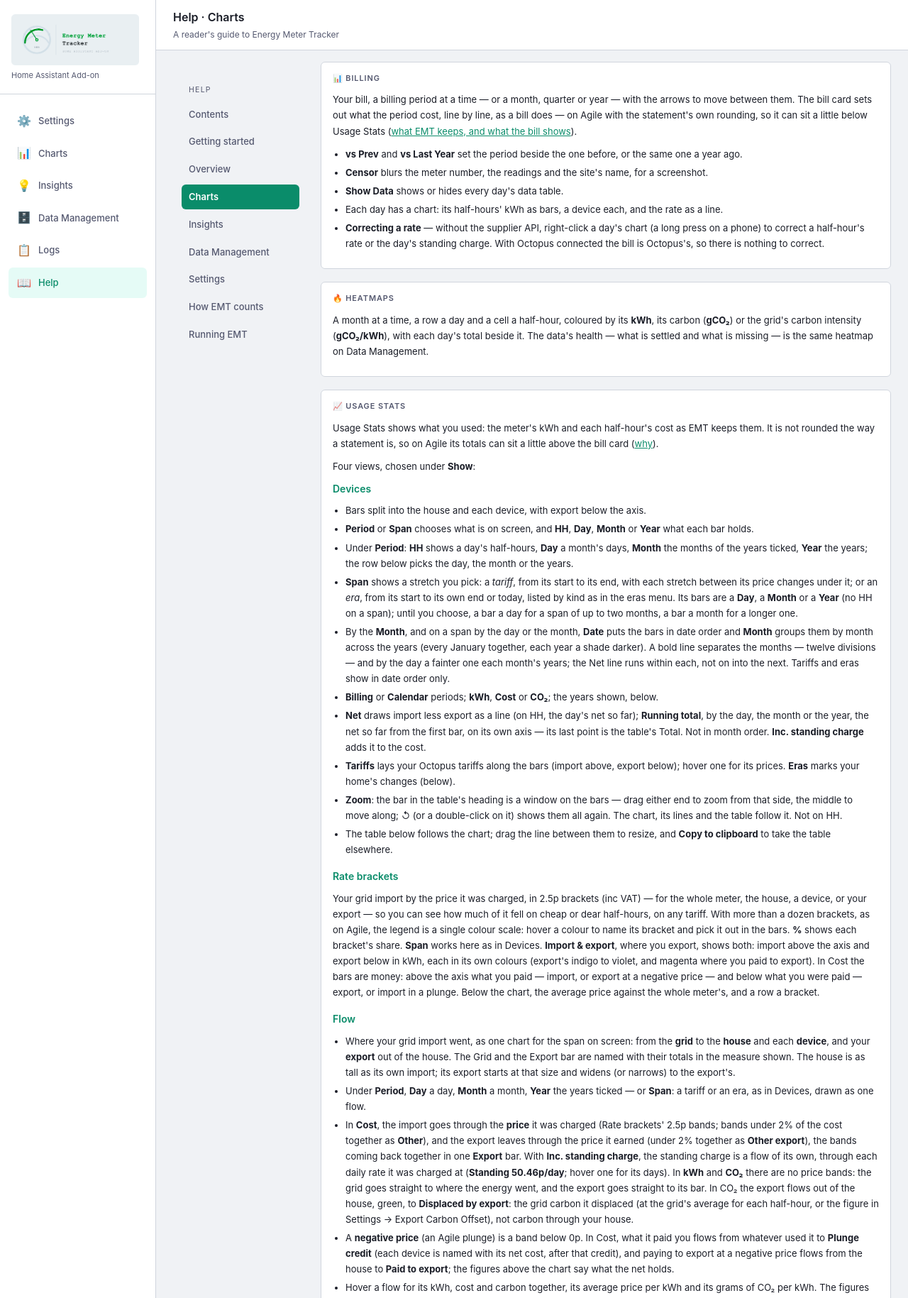
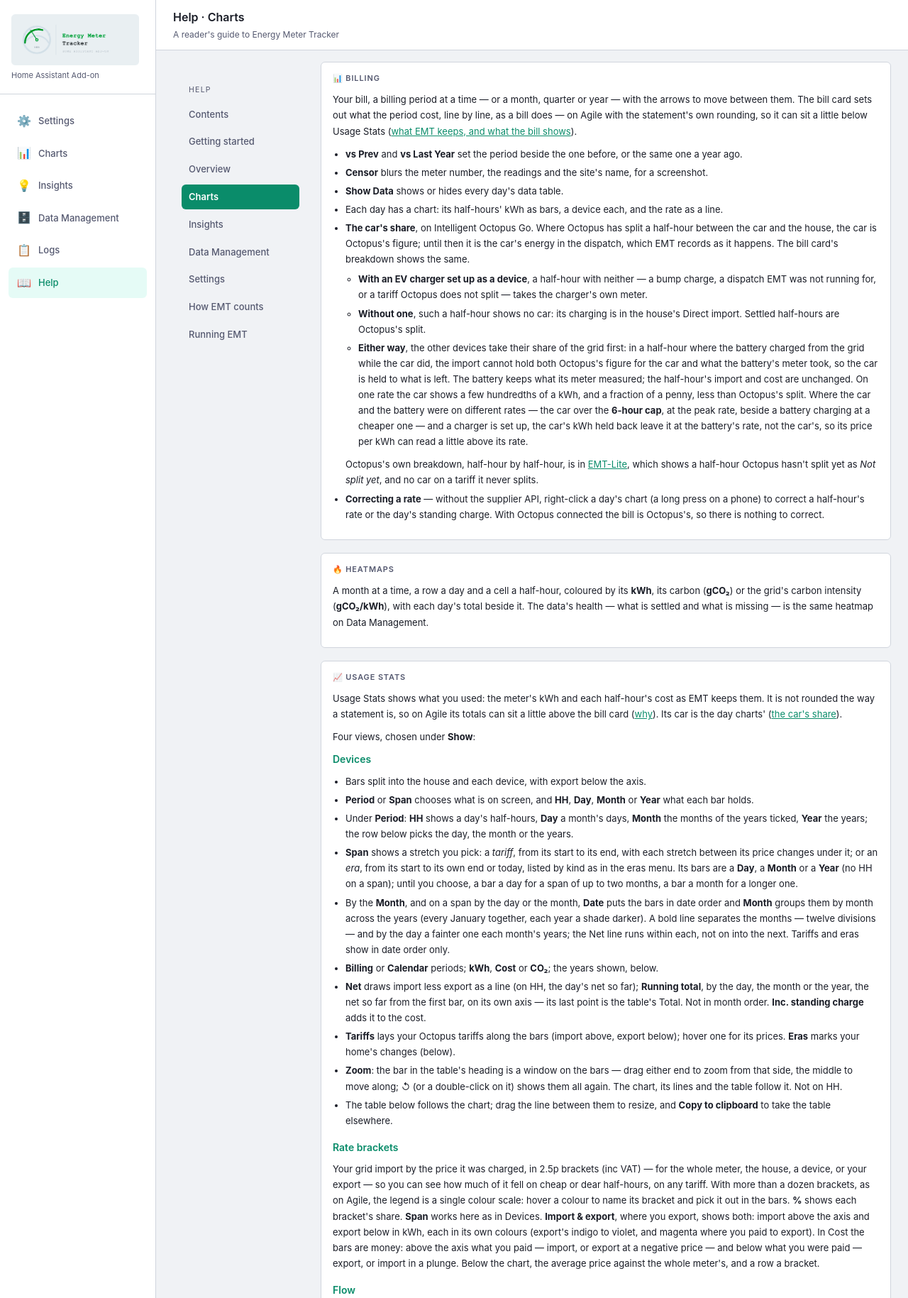
Before and after one commit to RGx01/EMT, a Flask app: page /help/charts in a window 1280 px wide. Shown: the top 1829 px of the page at 71% size. Run offline with Flask 3, Linux system fonts and the light colour scheme; data that the repository does not hold is empty; some libraries are stand-ins or nearby versions.

Commit message:
docs: how the charts show the car's share, with an EV charger and without
On Intelligent Octopus Go the car's share is Octopus's split where it has one, else the
completed dispatch's, as on the bill card's breakdown. The help now says what happens in a
half-hour with neither (the charger's meter with an EV charger set up, no car without one), and
that the other devices take their grid share first: in a half-hour where the battery charged
alongside the car, the car is held to what is left, and with a charger set up its £ is the rest
of the half-hour's cost, so over the 6-hour cap its price per kWh can read above its rate. Points
to EMT-Lite for Octopus's own breakdown.

Co-Authored-By: Claude Opus 5.5 <noreply@anthropic.com>

```diff
--- a/web/templates/help/charts.html
+++ b/web/templates/help/charts.html
@@ -16,6 +16,28 @@
     <li><strong>Censor</strong> blurs the meter number, the readings and the site's name, for a screenshot.</li>
     <li><strong>Show Data</strong> shows or hides every day's data table.</li>
     <li>Each day has a chart: its half-hours' kWh as bars, a device each, and the rate as a line.</li>
+    <li id="ev-on-the-charts"><strong>The car's share</strong>, on Intelligent Octopus Go. Where Octopus has
+      split a half-hour between the car and the house, the car is Octopus's figure; until then it is the car's
+      energy in the dispatch, which EMT records as it happens. The bill card's breakdown shows the same.
+      <ul>
+        <li><strong>With an EV charger set up as a device</strong>, a half-hour with neither — a bump charge,
+          a dispatch EMT was not running for, or a tariff Octopus does not split — takes the charger's own
+          meter.</li>
+        <li><strong>Without one</strong>, such a half-hour shows no car: its charging is in the house's
+          Direct import. Settled half-hours are Octopus's split.</li>
+        <li><strong>Either way</strong>, the other devices take their share of the grid first: in a half-hour
+          where the battery charged from the grid while the car did, the import cannot hold both Octopus's
+          figure for the car and what the battery's meter took, so the car is held to what is left. The
+          battery keeps what its meter measured; the half-hour's import and cost are unchanged. On one rate
+          the car shows a few hundredths of a kWh, and a fraction of a penny, less than Octopus's split.
+          Where the car and the battery were on different rates — the car over the
+          <strong>6-hour cap</strong>, at the peak rate, beside a battery charging at a cheaper one — and a
+          charger is set up, the car's kWh held back leave it at the battery's rate, not the car's, so its
+          price per kWh can read a little above its rate.</li>
+      </ul>
+      Octopus's own breakdown, half-hour by half-hour, is in
+      <a href="https://github.com/RGx01/EMT-lite" target="_blank" rel="noopener">EMT-Lite</a>, which shows a
+      half-hour Octopus hasn't split yet as <em>Not split yet</em>, and no car on a tariff it never splits.</li>
     <li><strong>Correcting a rate</strong> — without the supplier API, right-click a day's chart (a long
       press on a phone) to correct a half-hour's rate or the day's standing charge. With Octopus
       connected the bill is Octopus's, so there is nothing to correct.</li>
@@ -37,7 +59,8 @@
   <p>
     Usage Stats shows what you used: the meter's kWh and each half-hour's cost as EMT keeps them. It is
     not rounded the way a statement is, so on Agile its totals can sit a little above the bill card
-    (<a href="{{ url_for('help_section', section='how-emt-counts') }}#kept-and-billed">why</a>).
+    (<a href="{{ url_for('help_section', section='how-emt-counts') }}#kept-and-billed">why</a>). Its car
+    is the day charts' (<a href="#ev-on-the-charts">the car's share</a>).
   </p>
   <p>Four views, chosen under <strong>Show</strong>:</p>
   <h3>Devices</h3>
```
